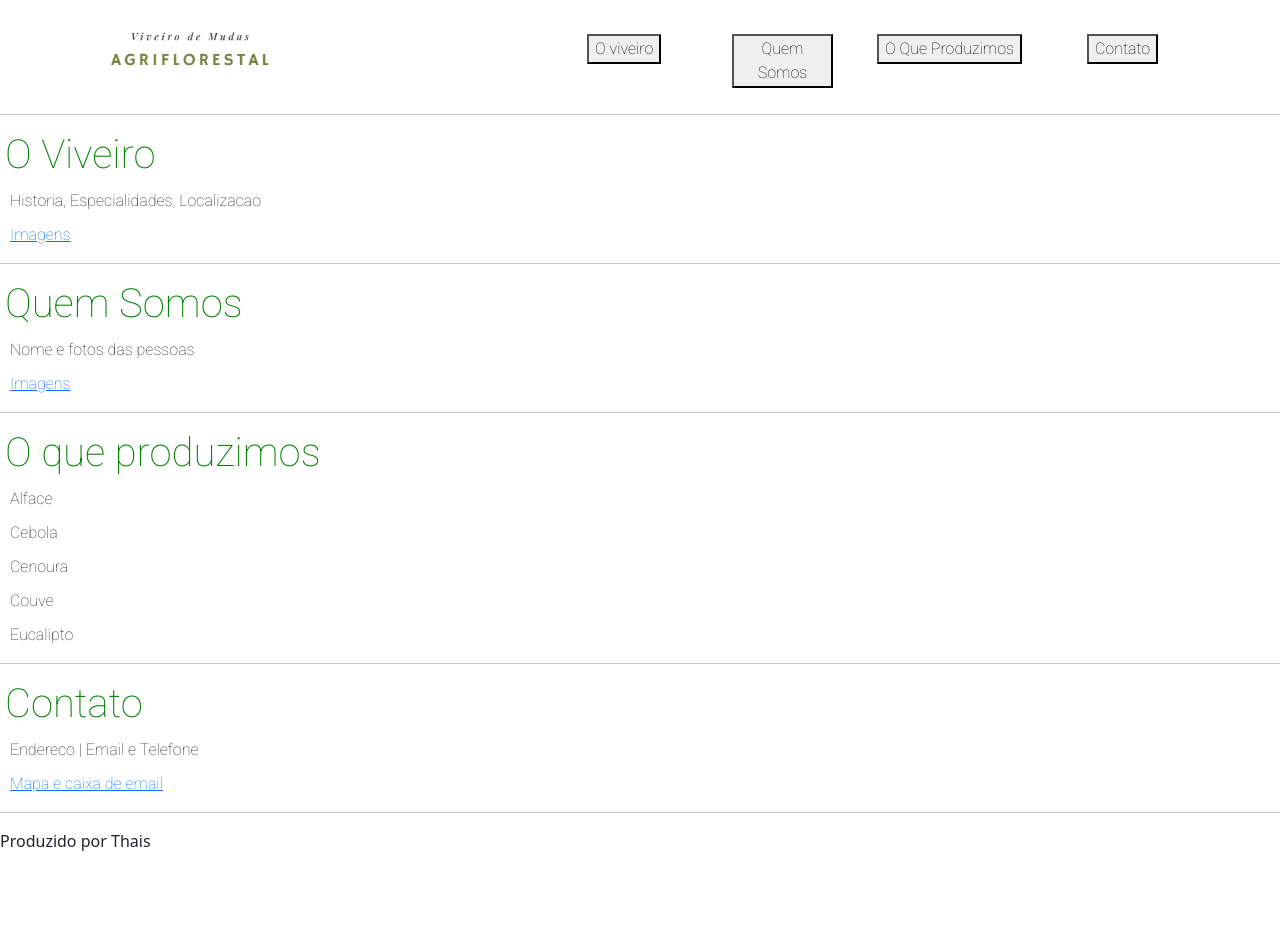
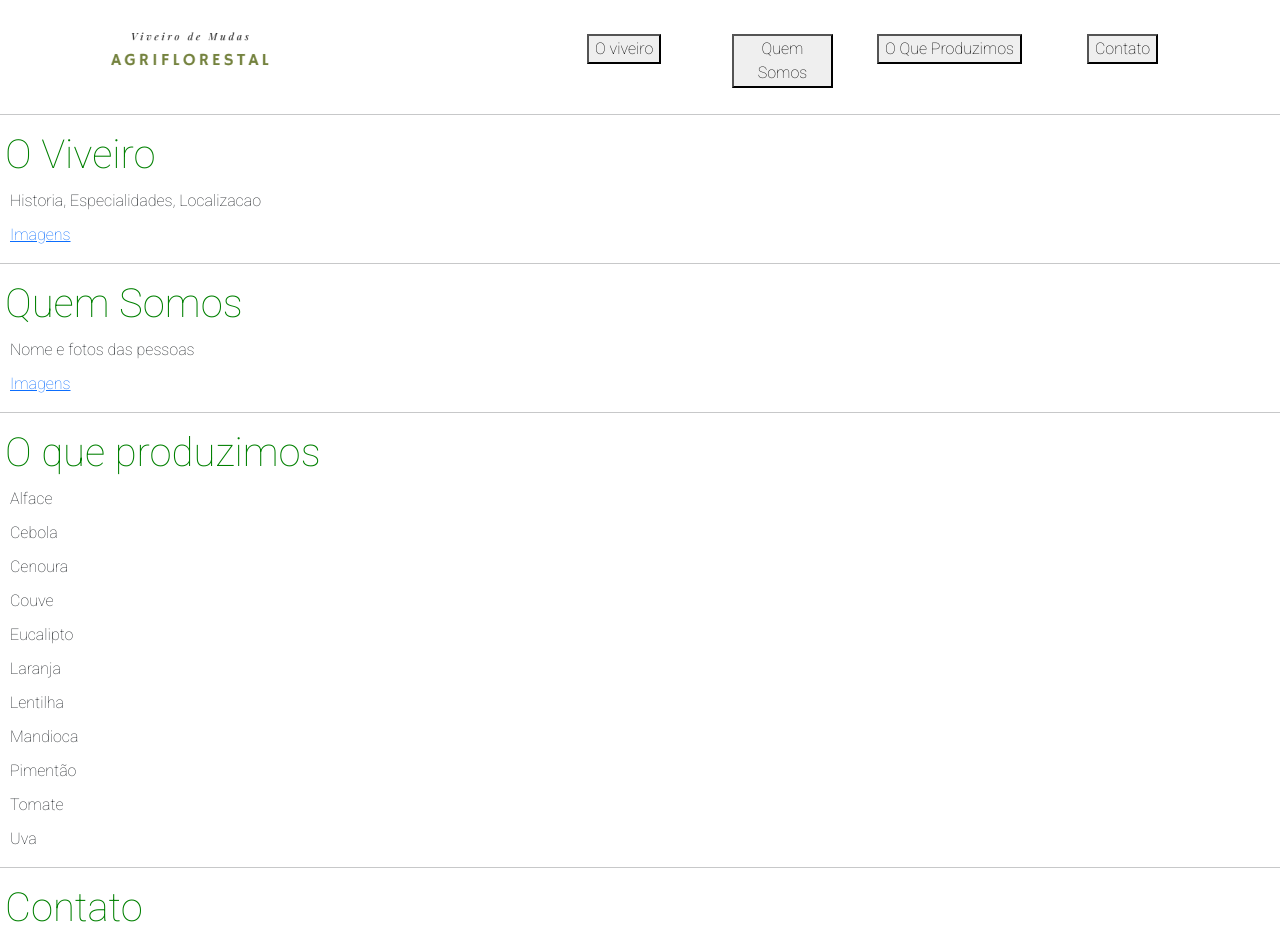
Before and after one commit to thaisfinck/viveiro, a React (Create React App) app: page / in a window 1280 px wide. Shown: the top 944 px of the page. Before the commit the page ends 853 px from the top, so only its background shows below. Built offline with nearby package versions, Linux system fonts and the light colour scheme.

Commit message:
feat(navbar): links

```diff
--- a/src/components/contato.js
+++ b/src/components/contato.js
@@ -3,7 +3,7 @@ import React from 'react'
 export default function Contato() {
   return (
     <div>
-       <h1 className='title'>Contato</h1>
+       <h1 id='contato' className='title'>Contato</h1>
         <p className='content'>Endereco | Email e Telefone</p>
         <a href='#'><div className='content'>Mapa e caixa de email</div></a>
     </div>
--- a/src/components/navbar.js
+++ b/src/components/navbar.js
@@ -10,28 +10,28 @@ export default function Navbar() {
           <img src="viveiro.png" class="img-fluid mt-3" width="200px" alt="logo viveiro agriflorestal"></img>
           </div>
           <div class="col content pt-4">
-            <a href='./oviveiro'>
+            <a href='#oviveiro'>
               <button>
               O viveiro
               </button>
             </a>
           </div>
           <div class="col content pt-4">
-            <a href='./quemsomos'>
+            <a href='#quemsomos'>
               <button>
             Quem Somos
               </button>
             </a>
           </div>
           <div class="col-2 content pt-4">
-            <a href='./oqueproduzimos'>
+            <a href='#oqueproduzimos'>
               <button>
             O Que Produzimos
               </button>
             </a>
           </div>
           <div class="col content pt-4">
-            <a href='./contato'>
+            <a href='#contato'>
               <button>
             Contato
               </button>
--- a/src/components/oqueproduzimos.js
+++ b/src/components/oqueproduzimos.js
@@ -3,12 +3,18 @@ import React from 'react'
 export default function Oqueproduzimos() {
   return (
     <div>
-      <h1 className='title'>O que produzimos</h1>
+      <h1 id='oqueproduzimos' className='title'>O que produzimos</h1>
         <p className='content'>Alface</p>
         <p className='content'>Cebola</p>
         <p className='content'>Cenoura</p>
         <p className='content'>Couve</p>
         <p className='content'>Eucalipto</p>
+        <p className='content'>Laranja</p>
+        <p className='content'>Lentilha</p>
+        <p className='content'>Mandioca</p>
+        <p className='content'>Pimentão</p>
+        <p className='content'>Tomate</p>
+        <p className='content'>Uva</p>
     </div>
   )
 }
--- a/src/components/oviveiro.js
+++ b/src/components/oviveiro.js
@@ -3,7 +3,7 @@ import React from 'react'
 export default function Oviveiro() {
   return (
     <div>
-        <h1 className='title'>O Viveiro</h1>
+        <h1 id='oviveiro' className='title'>O Viveiro</h1>
         <p className='content'>Historia, Especialidades, Localizacao</p>
         <a href='#'><div className='content'>Imagens</div></a>
     </div>
--- a/src/components/quemsomos.js
+++ b/src/components/quemsomos.js
@@ -3,7 +3,7 @@ import React from 'react'
 export default function Quemsomos() {
   return (
     <div>
-       <h1 className='title'>Quem Somos</h1>
+       <h1 id='quemsomos' className='title'>Quem Somos</h1>
         <p className='content'>Nome e fotos das pessoas</p>
         <a href='#'><div className='content'>Imagens</div></a>
     </div>
```
